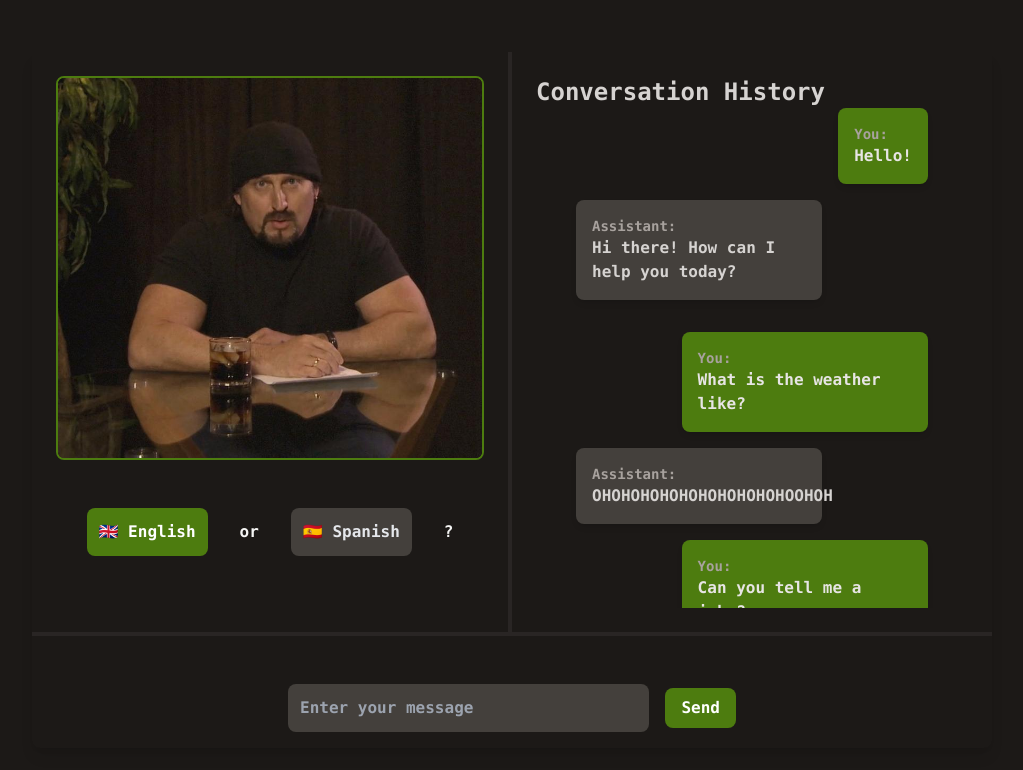
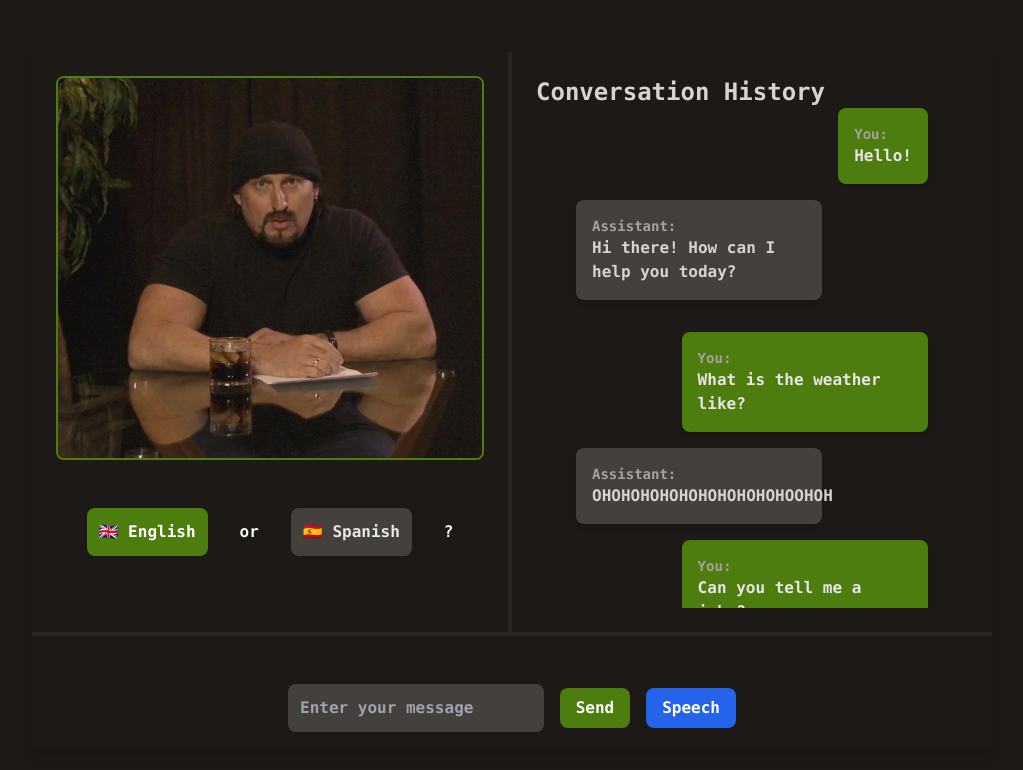
Before and after one commit to maciej-klimek/english-or-spanish, a React (Vite) app in the folder client/: page / in a window 1280 px wide. Shown: the top 770 px of the page, without its empty margins (128-1151 px from the left). Built offline with nearby package versions, Linux system fonts and the light colour scheme.

Commit message:
Speech to text but don't work on Firefox or OperaGx

```diff
--- a/client/package.json
+++ b/client/package.json
@@ -12,12 +12,15 @@
   "dependencies": {
     "react": "^18.3.1",
     "react-dom": "^18.3.1",
-    "react-speech": "^1.0.2"
+    "react-icons": "^5.3.0",
+    "react-speech-recognition": "^3.10.0",
+    "regenerator-runtime": "^0.14.1"
   },
   "devDependencies": {
     "@eslint/js": "^9.11.1",
     "@types/react": "^18.3.10",
     "@types/react-dom": "^18.3.0",
+    "@types/react-speech-recognition": "^3.9.5",
     "@vitejs/plugin-react": "^4.3.2",
     "autoprefixer": "^10.4.20",
     "eslint": "^9.11.1",
--- a/client/src/App.tsx
+++ b/client/src/App.tsx
@@ -1,14 +1,27 @@
 import React, { useState } from "react";
 import julianImage from "./assets/julian.jpg";
+import MicrophoneButton from "./MicButton";
 
 const App: React.FC = () => {
   const [userInput, setUserInput] = useState<string>("");
   const [language, setLanguage] = useState<string>("English");
-  const [conversationHistory, setConversationHistory] = useState<{ user: string; response: string }[]>([
+  const [conversationHistory, setConversationHistory] = useState<
+    { user: string; response: string }[]
+  >([
     { user: "Hello!", response: "Hi there! How can I help you today?" },
-    { user: "What is the weather like?", response: "OHOHOHOHOHOHOHOHOHOHOOHOH" },
-    { user: "Can you tell me a joke?", response: "Why don't scientists trust atoms? Because they make up everything!" },
-    { user: "What is the weather like?", response: "IOIOIOOIOOIOIOIIOIIOIOIOOOIOOIOIO" },
+    {
+      user: "What is the weather like?",
+      response: "OHOHOHOHOHOHOHOHOHOHOOHOH",
+    },
+    {
+      user: "Can you tell me a joke?",
+      response:
+        "Why don't scientists trust atoms? Because they make up everything!",
+    },
+    {
+      user: "What is the weather like?",
+      response: "IOIOIOOIOOIOIOIIOIIOIOIOOOIOOIOIO",
+    },
   ]);
   const [serverResponse, setServerResponse] = useState<string>("");
 
@@ -30,11 +43,17 @@ const App: React.FC = () => {
 
       const responseData = await response.json();
       setServerResponse(responseData.message);
-      setConversationHistory((prevHistory) => [...prevHistory, { user: userInput, response: responseData.message }]);
+      setConversationHistory((prevHistory) => [
+        ...prevHistory,
+        { user: userInput, response: responseData.message },
+      ]);
       setUserInput("");
     } catch (error) {
       console.error("Error during POST request:", error);
     }
+  };
+  const handleSpeechInputChange = (transcript: string) => {
+    setUserInput(transcript);
   };
 
   return (
@@ -53,7 +72,9 @@ const App: React.FC = () => {
                 <button
                   onClick={() => setLanguage("English")}
                   className={`p-3 rounded-lg ${
-                    language === "English" ? "bg-lime-700 text-white" : "bg-stone-700 text-gray-200"
+                    language === "English"
+                      ? "bg-lime-700 text-white"
+                      : "bg-stone-700 text-gray-200"
                   }`}
                 >
                   🇬🇧 English
@@ -62,7 +83,9 @@ const App: React.FC = () => {
                 <button
                   onClick={() => setLanguage("Spanish")}
                   className={`p-3 rounded-lg ${
-                    language === "Spanish" ? "bg-lime-700 text-white" : "bg-stone-700 text-gray-200"
+                    language === "Spanish"
+                      ? "bg-lime-700 text-white"
+                      : "bg-stone-700 text-gray-200"
                   }`}
                 >
                   🇪🇸 Spanish
@@ -74,7 +97,9 @@ const App: React.FC = () => {
 
           {/* right side */}
           <div className="flex flex-col w-1/2 p-6">
-            <h2 className="text-2xl font-semibold text-stone-300">Conversation History</h2>
+            <h2 className="text-2xl font-semibold text-stone-300">
+              Conversation History
+            </h2>
             <div className="max-h-[500px] overflow-auto space-y-4 px-10">
               {conversationHistory.map((entry, index) => (
                 <div key={index} className="flex flex-col mb-8">
@@ -91,7 +116,9 @@ const App: React.FC = () => {
                   {entry.response && (
                     <div className="flex justify-start">
                       <div className="bg-stone-700 p-4 rounded-lg shadow-md max-w-[70%]">
-                        <p className="text-sm font-bold text-stone-400">Assistant:</p>
+                        <p className="text-sm font-bold text-stone-400">
+                          Assistant:
+                        </p>
                         <p className="text-stone-300">{entry.response}</p>
                       </div>
                     </div>
@@ -111,9 +138,17 @@ const App: React.FC = () => {
             value={userInput}
             onChange={(e) => setUserInput(e.target.value)}
           />
-          <button onClick={handleSubmit} className="ml-4 px-4 py-2 rounded-lg bg-lime-700 hover:bg-lime-800 text-white">
+          <button
+            onClick={handleSubmit}
+            className="ml-4 px-4 py-2 rounded-lg bg-lime-700 hover:bg-lime-800 text-white"
+          >
             Send
           </button>
+          {/* Microphone Button for Speech Input */}
+          <MicrophoneButton
+            language={language}
+            onTranscriptChange={handleSpeechInputChange}
+          />
         </div>
       </div>
     </div>
--- /dev/null
+++ b/client/src/MicButton.tsx
@@ -0,0 +1,63 @@
+import React, { useState, useEffect } from "react";
+import "regenerator-runtime/runtime";
+import SpeechRecognition, {
+  useSpeechRecognition,
+} from "react-speech-recognition";
+
+const MicrophoneButton = ({ onTranscriptChange }) => {
+  const {
+    transcript,
+    listening,
+    resetTranscript,
+    browserSupportsSpeechRecognition,
+  } = useSpeechRecognition();
+  const [isMicOn, setIsMicOn] = useState(false);
+
+  if (!browserSupportsSpeechRecognition) {
+    return <span>Browser does not support speech recognition.</span>;
+  }
+
+  const handleSpeech = () => {
+    if (isMicOn) {
+      stopRecording();
+    } else {
+      startRecording();
+    }
+    setIsMicOn((prev) => !prev);
+  };
+
+  const startRecording = () => {
+    onTranscriptChange("");
+    SpeechRecognition.startListening({
+      continuous: true,
+    });
+  };
+
+  const stopRecording = () => {
+    SpeechRecognition.stopListening();
+    resetTranscript();
+  };
+
+  useEffect(() => {
+    if (listening) {
+      onTranscriptChange(transcript);
+    }
+  }, [transcript, listening, onTranscriptChange]);
+
+  return (
+    <div>
+      <button
+        onClick={handleSpeech}
+        className={`ml-4 px-4 py-2 rounded-lg text-white ${
+          isMicOn
+            ? "bg-red-600 hover:bg-red-700"
+            : "bg-blue-600 hover:bg-blue-700"
+        }`}
+      >
+        Speech
+      </button>
+    </div>
+  );
+};
+
+export default MicrophoneButton;
```
Also changed, not shown: 1 other file (tests, documents, lock files or other folders).
